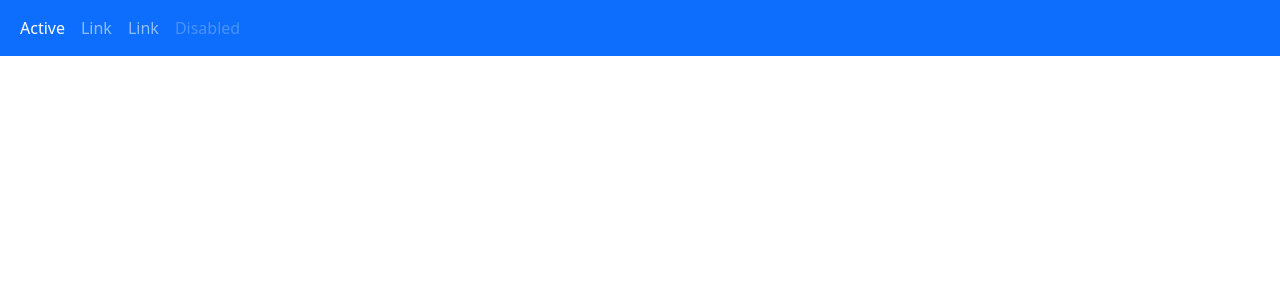
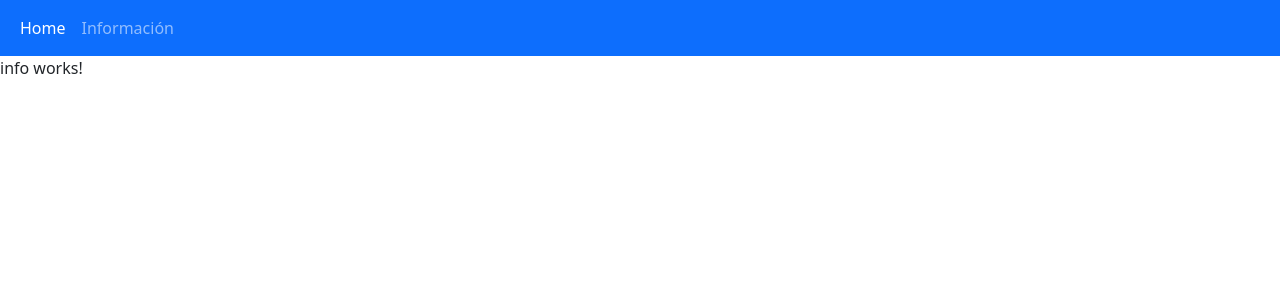
Before and after one commit to jritsqmet/app-web2-pr, an Angular app: page /info in a window 1280 px wide. Before the commit this address led to /. Shown: the top 300 px of the page. Built offline with nearby package versions, Linux system fonts and the light colour scheme.

Commit message:
Creación de rutas

```diff
--- a/src/app/app-routing.module.ts
+++ b/src/app/app-routing.module.ts
@@ -1,7 +1,12 @@
 import { NgModule } from '@angular/core';
 import { RouterModule, Routes } from '@angular/router';
+import { HomeComponent } from './screens/home/home.component';
+import { InfoComponent } from './screens/info/info.component';
 
-const routes: Routes = [];
+const routes: Routes = [
+  { path: 'home', component: HomeComponent},
+  { path: 'info', component: InfoComponent}
+];
 
 @NgModule({
   imports: [RouterModule.forRoot(routes)],
--- a/src/app/app.module.ts
+++ b/src/app/app.module.ts
@@ -4,11 +4,15 @@ import { BrowserModule } from '@angular/platform-browser';
 import { AppRoutingModule } from './app-routing.module';
 import { AppComponent } from './app.component';
 import { NabVarComponent } from './components/nab-var/nab-var.component';
+import { HomeComponent } from './screens/home/home.component';
+import { InfoComponent } from './screens/info/info.component';
 
 @NgModule({
   declarations: [
     AppComponent,
-    NabVarComponent
+    NabVarComponent,
+    HomeComponent,
+    InfoComponent
   ],
   imports: [
     BrowserModule,
--- a/src/app/components/nab-var/nab-var.component.html
+++ b/src/app/components/nab-var/nab-var.component.html
@@ -2,17 +2,12 @@
     <div class="container-fluid">
       <ul class="navbar-nav">
         <li class="nav-item">
-          <a class="nav-link active" href="#">Active</a>
+          <a class="nav-link active" href="home">Home</a>
         </li>
        <li class="nav-item">
-          <a class="nav-link" href="#">Link</a>
+          <a class="nav-link" href="info">Información</a>
         </li>
-        <li class="nav-item">
-          <a class="nav-link" href="#">Link</a>
-        </li>
-        <li class="nav-item">
-          <a class="nav-link disabled" href="#">Disabled</a>
-        </li>
+
       </ul>
     </div>
   </nav>
--- /dev/null
+++ b/src/app/screens/home/home.component.html
@@ -0,0 +1 @@
+<p>home works!</p>
--- /dev/null
+++ b/src/app/screens/info/info.component.html
@@ -0,0 +1 @@
+<p>info works!</p>
```
Also changed, not shown: src/app/screens/home/home.component.ts (added, +10 -0 lines), src/app/screens/info/info.component.ts (added, +10 -0 lines), src/app/screens/home/home.component.css (added), src/app/screens/info/info.component.css (added), 2 other files (tests, documents, lock files or other folders).
